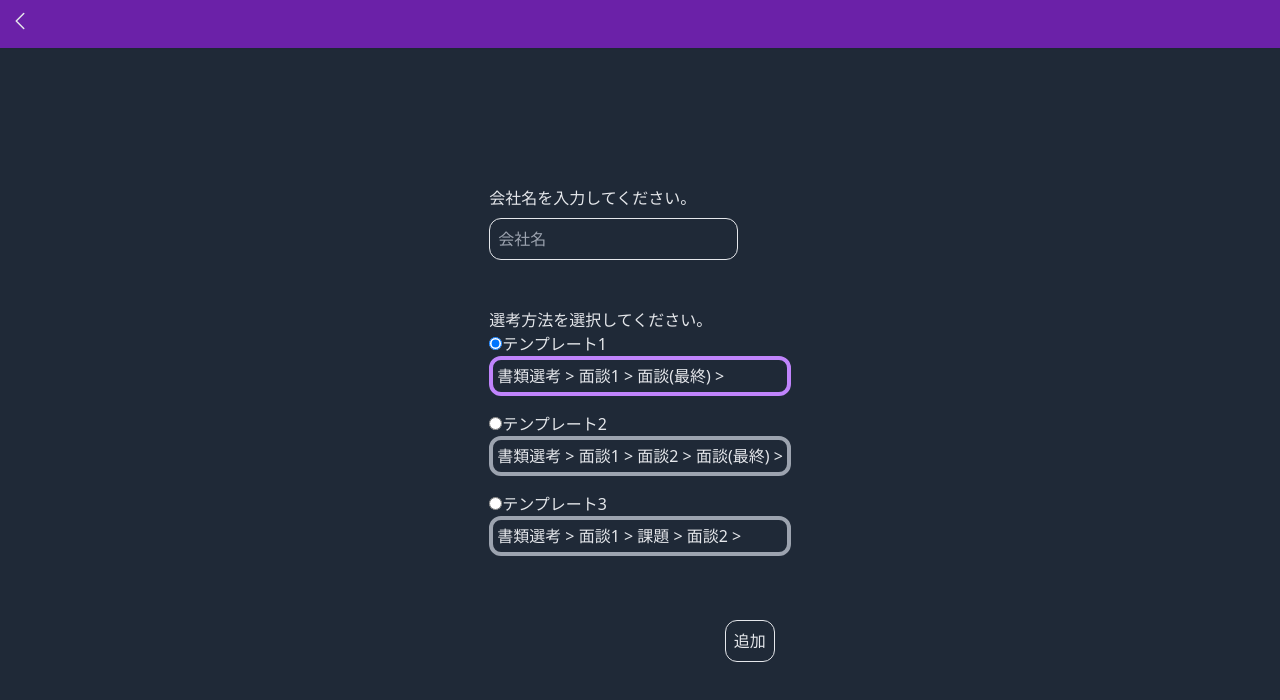
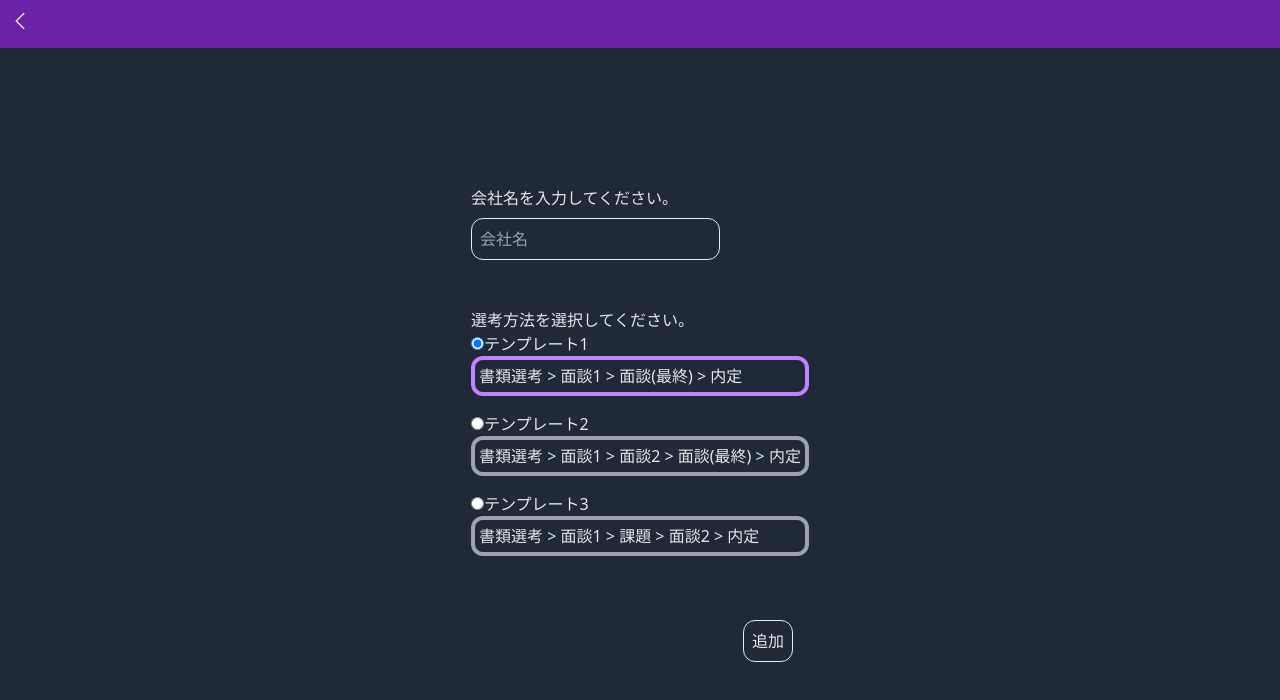
Before and after one commit to zd613/syukatsu-sintyoku-app, a Vue app: page /add-new-company in a window 1280 px wide. Shown: the top 700 px of the page. Built offline with nearby package versions, Linux system fonts and the light colour scheme; some icons are missing.

Commit message:
fix: 追加ページで内定の文字を入れ忘れていたので修正

```diff
--- a/src/views/AddNewCompany.vue
+++ b/src/views/AddNewCompany.vue
@@ -117,6 +117,7 @@ const isSelectedTemplate = computed(() => {
                   <span v-for="(progressNams, j) in template.progress" :key="j"
                     >{{ progressNams }} >
                   </span>
+                  <span>内定</span>
                 </div>
               </div>
             </div>
```
